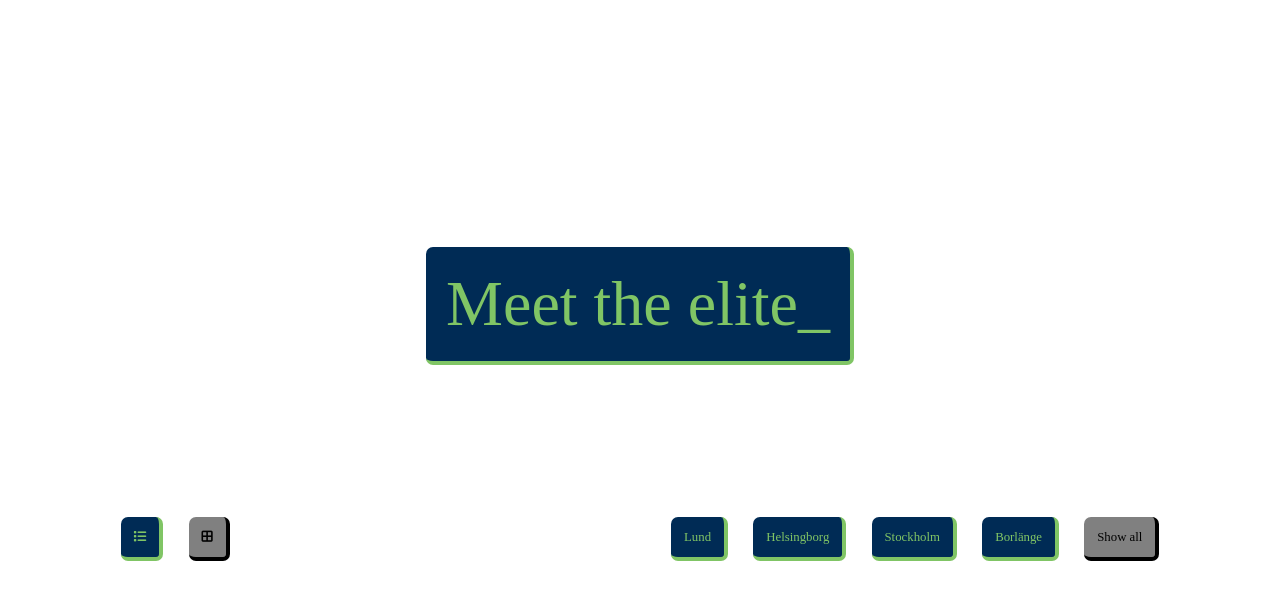
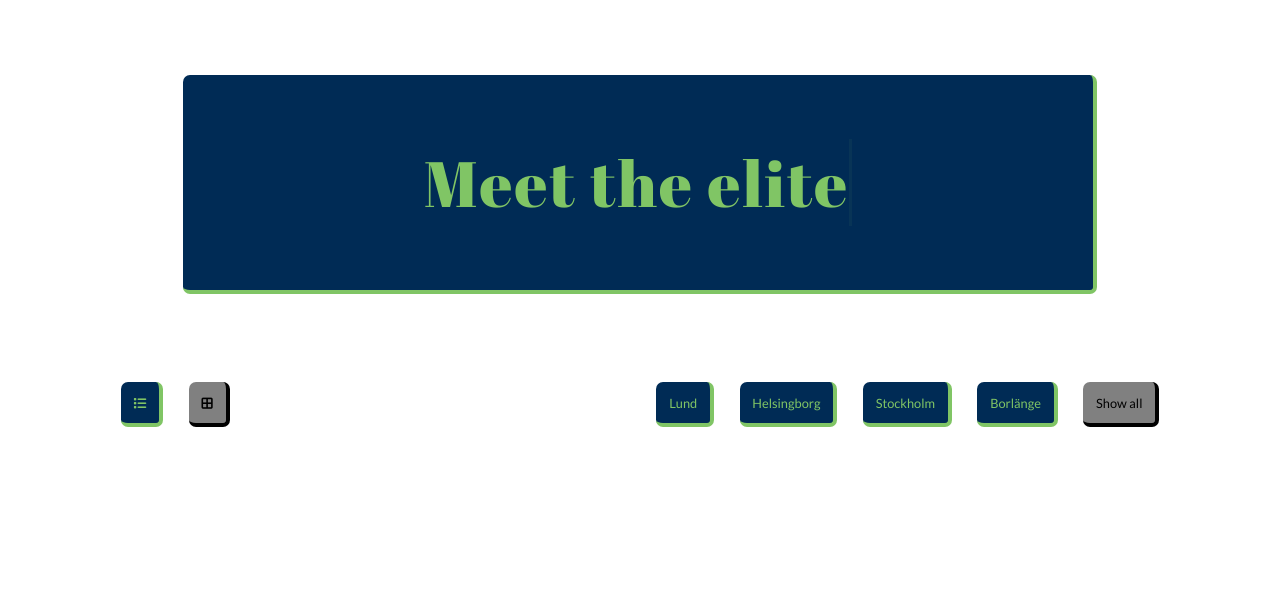
Before and after one commit to peterdahlen/tretton37, a plain HTML site: page index.html in a window 1280 px wide. Drawn offline with nearby package versions, Linux system fonts and the light colour scheme; no server answers.

Commit message:
Typewriter animations and font styles.

```diff
--- a/css/styles.css
+++ b/css/styles.css
@@ -4,8 +4,10 @@
 }
 
 /* Global styles */
-body, a {
+body,
+a {
     color: var(--blue);
+    font-family: 'Lato';
 }
 
 .btn {
@@ -24,7 +26,7 @@ img {
 }
 
 .main-wrapper {
-    padding: 100px;
+    padding: 0 100px;
 }
 
 .brand-background {
@@ -45,7 +47,32 @@ img {
 
 .hero-text {
     font-size: 4em;
-    padding: 20px;
+    font-family: 'Abril Fatface';
+    letter-spacing: 2px;
+    border-right: 3px solid var(--blue);
+    white-space: nowrap;
+    overflow: hidden;
+    animation:
+        typewriter 2s steps(14) normal,
+        caret 0.8s infinite;
+}
+
+@keyframes typewriter {
+    from {
+        width: 0;
+    }
+    to {
+        width: 10ch;
+    }
+}
+
+@keyframes caret {
+    0%, 100% {
+        border-color: transparent;
+    }
+    50% {
+        border-color: var(--green);
+    }
 }
 
 /* Control panel */
@@ -59,7 +86,8 @@ img {
     display: flex;
 }
 
-.list-layout, .grid-layout {
+.list-layout,
+.grid-layout {
     height: 40px;
     width: 40px;
 
@@ -135,7 +163,8 @@ img {
     transform: scale(1.02);
 }
 
-.list .card .info, .list .card .info p {
+.list .card .info,
+.list .card .info p {
     margin-right: 20px;
 }
 
@@ -148,7 +177,8 @@ img {
     align-items: center;
 }
 
-.list .profile, .list .info {
+.list .profile,
+.list .info {
     margin-right: 20px;
 }
 
@@ -196,7 +226,8 @@ img {
         display: flex;
         flex-wrap: wrap;
     }
-    .list .card .info, .list .card .info p {
+    .list .card .info,
+    .list .card .info p {
         margin-right: 10px;
     }
 }
--- a/index.html
+++ b/index.html
@@ -7,8 +7,10 @@
 
       <title>Meet the elite_</title>
 
+      <link rel="preconnect" href="https://fonts.gstatic.com">
+      <link href="https://fonts.googleapis.com/css2?family=Abril+Fatface&family=Lato&display=swap" rel="stylesheet">
+      <script src="https://kit.fontawesome.com/c0f0c19ad4.js" crossorigin="anonymous"></script>
       <link rel="stylesheet" href="css/styles.css">
-      <script src="https://kit.fontawesome.com/c0f0c19ad4.js" crossorigin="anonymous"></script>
 
     </head>
 
@@ -16,8 +18,8 @@
 
       <div class="main-wrapper">
 
-        <div class="hero-text-wrapper">
-          <p class="hero-text brand-background">Meet the elite_</p>
+        <div class="hero-text-wrapper brand-background">
+          <p class="hero-text">Meet the elite</p>
         </div>
 
         <div class="control-panel">
--- a/javascript/scripts.js
+++ b/javascript/scripts.js
@@ -18,7 +18,7 @@ $(document).ready(function() {
             <div class="card ${employee.office}" tabindex="0">
                 <img class="profile" src="${employee.imagePortraitUrl}" alt="This is a beautiful profile picture of ${employee.name}" onerror="this.parentNode.style.display='none'">
                 <div class="info">
-                    <p class="name brand-background ">${employee.name}_</p>
+                    <p class="name brand-background ">${employee.name}</p>
                     <p class="office">${employee.office}</p>
                 </div>
                 <div class="contact">
```
